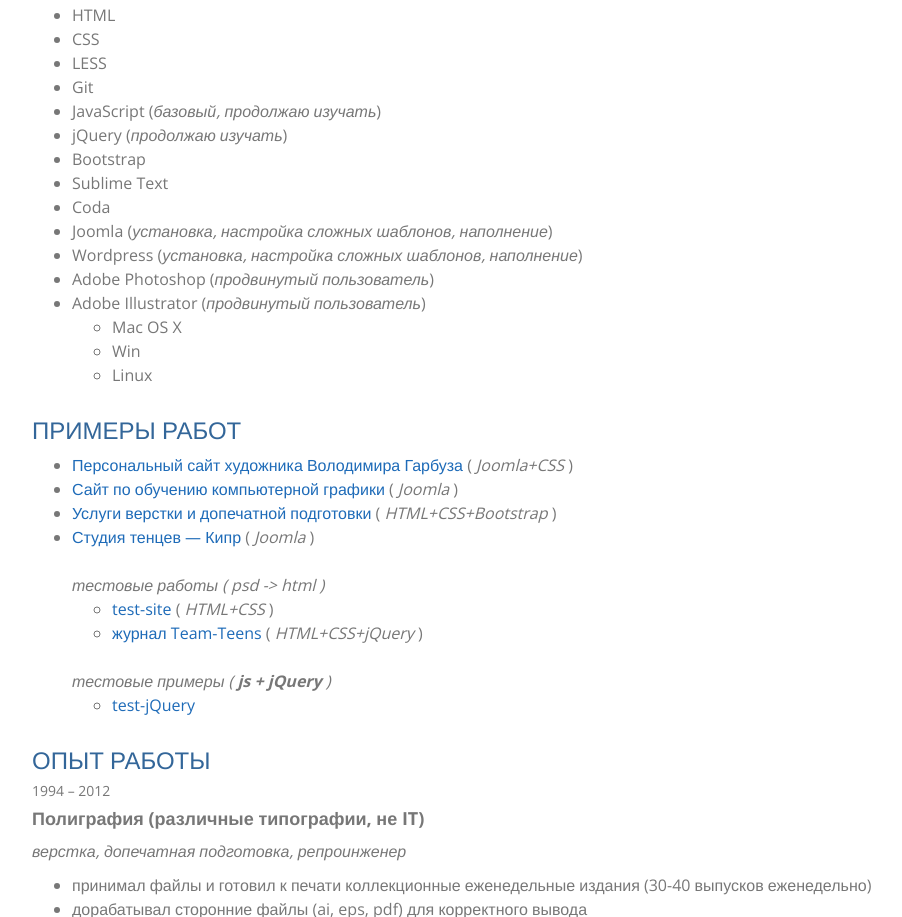
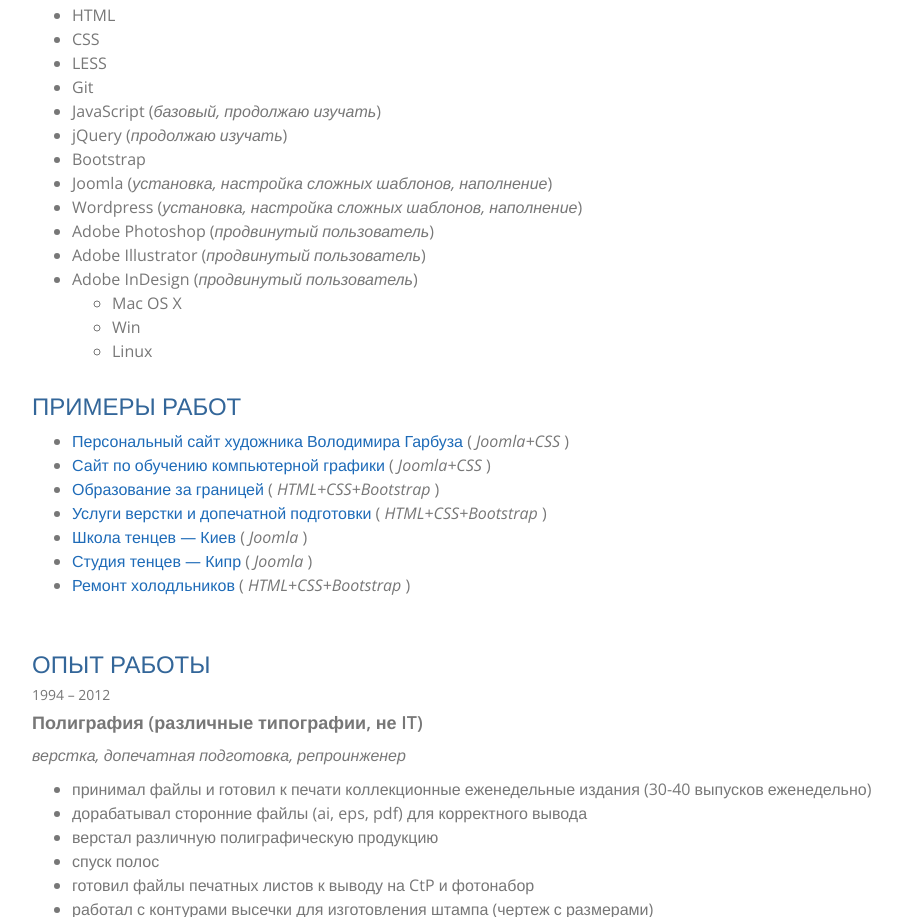
Before and after one commit to IgorWRD/resume-HTML, a plain HTML site: page index.html in a window 1280 px wide. Shown: the part 810-1727 px from the top of the page, without its empty margins (38-940 px from the left). Drawn offline with nearby package versions, Linux system fonts and the light colour scheme.

Commit message:
edit index

```diff
--- a/css/main-style.css
+++ b/css/main-style.css
@@ -1,9 +1,16 @@
+@import url('https://fonts.googleapis.com/css?family=Open+Sans:300,300i,400,400i,600&subset=cyrillic-ext');
+
 body {
   font-family: "Open Sans", "Helvetica Neue", Helvetica, Arial, sans-serif;
   font-size: 16px;
   line-height: 1.5;
+  font-weight: 300;
   color: #777;
   /*background-image: url(../img/bg-body.jpg);*/
+}
+
+h1, h2, h3 {
+  font-weight: 300;
 }
 
 a {
--- a/index.html
+++ b/index.html
@@ -4,13 +4,10 @@
 		<meta charset="UTF-8">
 		<title>Resume WEB</title>
 		<meta name="viewport" content="width=device-width, initial-scale=1">
-    <link rel="stylesheet" type="text/css" href="css/normalize.css" media="screen">
-    <link href='https://fonts.googleapis.com/css?family=Open+Sans:400,700' rel='stylesheet' type='text/css'>
 		<link rel="stylesheet" type="text/css" href="css/font-awesome.css" media="screen">
 		<link rel="stylesheet" type="text/css" href="css/bootstrap.min.css" media="screen">
 		<link rel="stylesheet" type="text/css" href="css/animate.css" media="screen">
 		<link rel="stylesheet" type="text/css" href="css/main-style.css" media="screen">
-    <link rel="stylesheet" type="text/css" href="css/github-light.css" media="screen">
 	</head>
 	<body>
 		<div class="container">
@@ -37,7 +34,7 @@
 		<div class="col-md-12 wow bounceInUp" data-wow-duration="2s">
 			<h3 class="title-job">ЦЕЛЬ</h3>
 			<p>Моя цель найти <strong>команду</strong> и свое <strong>место</strong> в этой команде, где смогу раскрыть и совершенствовать свои навыки на должности <strong>верстальщика</strong>. <br>
-				Есть базовые знания <strong>HTML/CSS</strong>, сейчас изучаю <strong>JavaScript</strong>. Опыта в IT не много, поэтому возможен вариант на должности <strong>помошника верстальщика</strong>, или <strong>стажировки</strong> на ваших условиях, с дальнейшей перспективой длительной работы в вашей компании. <br>
+				Уже есть <strong>HTML/CSS</strong>, сейчас изучаю <strong>JavaScript</strong>. Опыта в IT не много, поэтому возможен вариант на должности <strong>помошника верстальщика</strong>, или <strong>стажировки</strong> на ваших условиях, с дальнейшей перспективой длительной работы в вашей компании. <br>
 				<em>Готов выполнить ваше тестовое задание</em>. <br>
 				Гарантирую, после стажировки, проявить лояльность и быть полезным вашей компании на ваших условиях.</p>
 		</div>
@@ -70,14 +67,12 @@
 				<li>Git</li>
 				<li>JavaScript (<em>базовый, продолжаю изучать</em>)</li>
 				<li>jQuery (<em>продолжаю изучать</em>)</li>
-
 				<li>Bootstrap</li>
-				<li>Sublime Text</li>
-				<li>Coda</li>
 				<li>Joomla (<em>установка, настройка сложных шаблонов, наполнение</em>)</li>
 				<li>Wordpress (<em>установка, настройка сложных шаблонов, наполнение</em>)</li>
 				<li>Adobe Photoshop (<em>продвинутый пользователь</em>)</li>
 				<li>Adobe Illustrator (<em>продвинутый пользователь</em>)</li>
+				<li>Adobe InDesign (<em>продвинутый пользователь</em>)</li>
 				<ul>
 					<li>Mac OS X</li>
 					<li>Win</li>
@@ -92,21 +87,28 @@
 			<h3 class="title-job">ПРИМЕРЫ РАБОТ</h3>
 			<ul>
 				<li><a href="http://garbuzart.com/" target="_blank">Персональный сайт художника Володимира Гарбуза</a> ( <em>Joomla+CSS</em> )</li>
-				<li><a href="http://les.infokuznya.com/" target="_blank">Сайт по обучению компьютерной графики</a> ( <em>Joomla</em> )</li>
+				<li><a href="http://les.infokuznya.com/" target="_blank">Сайт по обучению компьютерной графики</a> ( <em>Joomla+CSS</em> )</li>
+				<li><a href="http://dukeeducation.net/" target="_blank">Образование за границей</a> ( <em>HTML+CSS+Bootstrap</em> )</li>
 				<li><a href="http://dtp.infokuznya.com/" target="_blank">Услуги верстки и допечатной подготовки</a> ( <em>HTML+CSS+Bootstrap</em> )</li>
+				<li><a href="http://stardanceproject.com.ua/ru/" target="_blank">Школа тенцев — Киев</a> ( <em>Joomla</em> )</li>
 				<li><a href="http://live-dance-studio.club" target="_blank">Студия тенцев — Кипр</a> ( <em>Joomla</em> )</li>
+				<li><a href="http://pro100holod.kiev.ua/" target="_blank">Ремонт холодльников</a> ( <em>HTML+CSS+Bootstrap</em> )</li>
+
 				<br>
+<!--
 
 				<em>тестовые работы ( psd -> html )</em>
 				<ul>
-					<li><a href="examples-sites/inet-imyn/index.html" target="_blank">test-site</a> ( <em>HTML+CSS</em> )</li>
-					<li><a href="examples-sites/Team-Teens/index.html" target="_blank">журнал Team-Teens</a> ( <em>HTML+CSS+jQuery</em> )</li>
+					<li><a href="test-site/project/index.html" target="_blank">test-site</a> ( <em>HTML+CSS</em> )</li>
+
 				</ul>
 <br>
+
 				<em>тестовые примеры (<b> js + jQuery </b>)</em>
 				<ul>
 					<li><a href="test-site/javascript-examples/index-jQuery.html" target="_blank">test-jQuery</a></li>
 				</ul>
+-->
 
 			</ul>
 		</div>
```
Also changed, not shown: 1 other file. Lines whose indentation alone changed are shown as unchanged.
